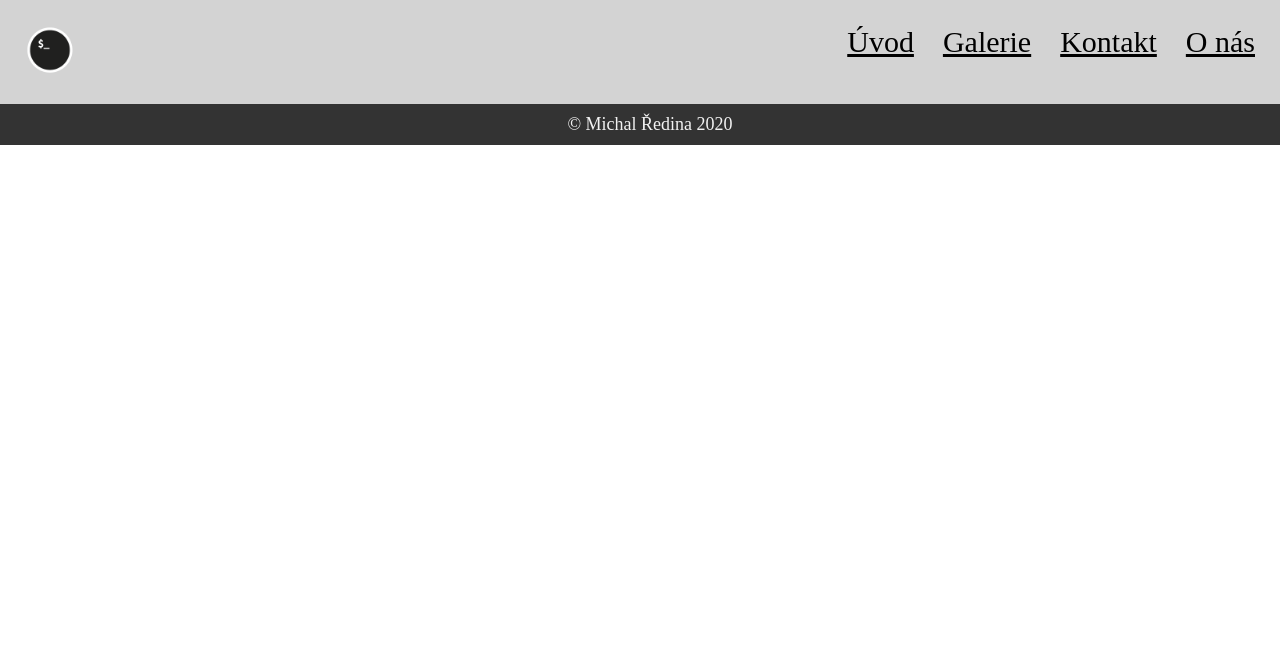
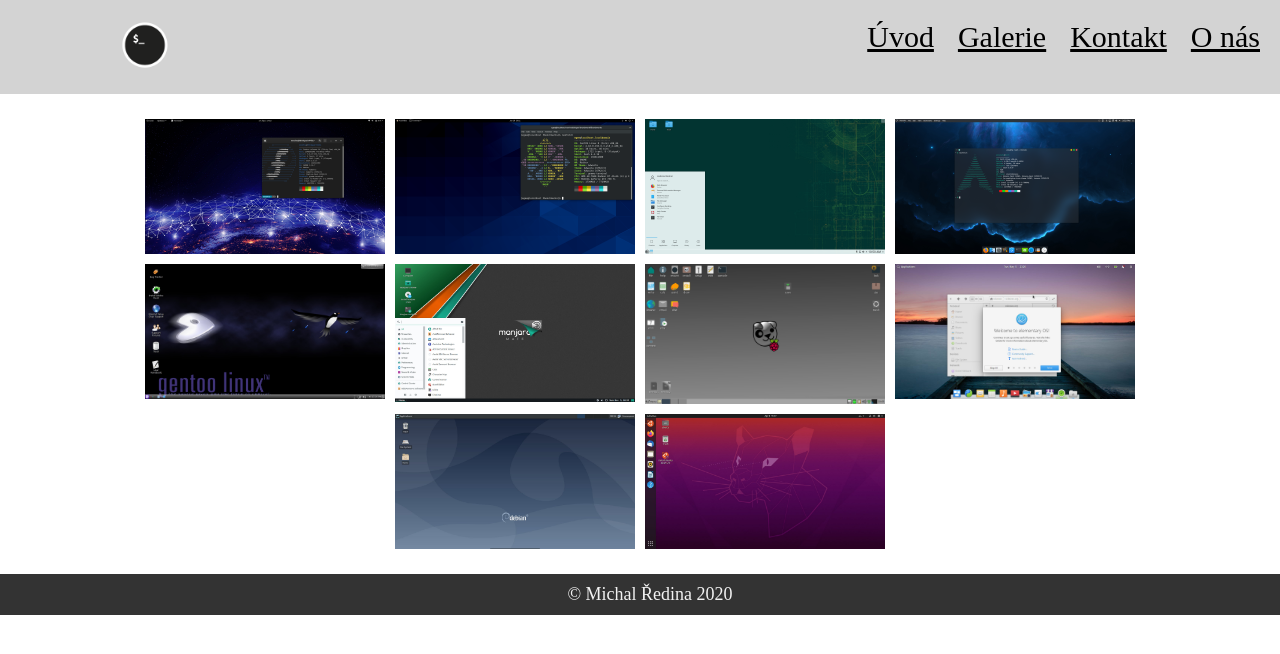
Before and after one commit to mredina/IWWW, a PHP site: page /gallery.html in a window 1280 px wide. Shown: the top 654 px of the page. Run offline with PHP 8.4, Linux system fonts and the light colour scheme.

Commit message:
Obrazky galerie, formulář

```diff
--- a/Cv02/css/style.css
+++ b/Cv02/css/style.css
@@ -8,15 +8,16 @@ body{
     background-color: lightgrey;
     display: flex;
     justify-content: space-between;
-    padding: 25px;
+    padding: 20px;
 }
 nav a {
     color: Black;
     font-size: 30px;
-    margin-left: 25px;
+    margin-left: 20px;
 }
 
 #logo{
+    margin-left: 100px;
     height: 50px;
     width: 50px;
 }
@@ -79,5 +80,108 @@ footer {
 }
 
 .centerContentWrapper{
+    width: 90%;
+}
+
+/* Galerie */
+#galerie {
+    width: 1000px;
+    padding: 20px;
+    margin: auto;
+}
+
+.obrazekWrapper {
+    display: flex;
+    justify-content: center;
+    flex-wrap: wrap;
+}
+
+.obrazekWrapper img {
+    box-sizing: border-box;
+    max-width: 240px;
+    display: block;
+}
+
+.detail {
+    position: relative;
+    margin: 5px;
+    display: block;
+    height: fit-content;
+
+}
+
+.jmeno {
+    position: absolute;
+    top: 0;
     width: 100%;
+    height: 100%;
+    background-color: #095670;
+    transition: .5s ease;
+    opacity: 0;
 }
+
+.text {
+    color: white;
+    font-weight: bold;
+    text-decoration: none;
+    font-size: 26px;
+    position: absolute;
+    top: 50%;
+    left: 50%;
+    transform: translate(-50%, -50%);
+}
+
+.detail:hover .jmeno {
+    opacity: 0.7;
+}
+
+/* Form */
+.form{
+    margin: auto;
+}
+
+input, select, textarea{
+    width: 100%;
+    padding: 10px;
+    box-sizing: border-box;
+    border: 1px solid black;
+}
+
+label{
+    width: 100px;
+    display: block;
+}
+
+.row{
+    display: flex;
+    justify-content: space-between;
+    margin: 10px;
+}
+
+textarea{
+    resize: none;
+    height: 200px;
+}
+
+
+
+/*Responzivita*/
+
+@media screen and (max-width: 768px) {
+    #galerie {
+        width: 80%;
+    }
+
+    .form {
+        max-width: 100%;
+    }
+
+    table textarea {
+        box-sizing: border-box;
+        resize: vertical;
+
+    }
+
+}
+
+/* Print */
--- a/Cv02/gallery.html
+++ b/Cv02/gallery.html
@@ -18,6 +18,72 @@
     </nav>
 </div>
 
+<section id="galerie">
+    <div class="obrazekWrapper">
+        <a href="desktop.html" class="detail">
+            <img src="img/desktop.png" alt="Desktop">
+            <div class="jmeno">
+                <div class="text">Fedora můj desktop</div>
+            </div>
+        </a>
+        <a href="desktop.html" class="detail">
+            <img src="img/centos.png" alt="CentOS">
+            <div class="jmeno">
+                <div class="text">CentOS</div>
+            </div>
+        </a>
+        <a href="desktop.html" class="detail">
+            <img src="img/opensuse.png" alt="OpenSUSE">
+            <div class="jmeno">
+                <div class="text">OpenSUSE</div>
+            </div>
+        </a>
+        <a href="desktop.html" class="detail">
+            <img src="img/arch.png" alt="Arch Linux">
+            <div class="jmeno">
+                <div class="text">Arch Linux</div>
+            </div>
+        </a>
+        <a href="desktop.html" class="detail">
+            <img src="img/gentoo.jpg" alt="Gentoo">
+            <div class="jmeno">
+                <div class="text">Gentoo</div>
+            </div>
+        </a>
+        <a href="desktop.html" class="detail">
+            <img src="img/manjaro.jpg" alt="Manjaro">
+            <div class="jmeno">
+                <div class="text">Manjaro</div>
+            </div>
+        </a>
+        <a href="desktop.html" class="detail">
+            <img src="img/puppy.png" alt="Puppy Linux">
+            <div class="jmeno">
+                <div class="text">Puppy Linux</div>
+            </div>
+        </a>
+        <a href="desktop.html" class="detail">
+            <img src="img/elementaryos.jpeg" alt="ElementaryOS">
+            <div class="jmeno">
+                <div class="text">ElementaryOS</div>
+            </div>
+        </a>
+        <a href="desktop.html" class="detail">
+            <img src="img/debian.jpg" alt="debian">
+            <div class="jmeno">
+                <div class="text">Debian</div>
+            </div>
+        </a>
+        <a href="desktop.html" class="detail">
+            <img src="img/ubuntu.jpg" alt="Ubuntu">
+            <div class="jmeno">
+                <div class="text">Ubuntu</div>
+            </div>
+        </a>
+    </div>
+</section>
+
+
 <footer>
     <span>&copy; Michal Ředina 2020</span>
 </footer>
--- a/Cv02/index.html
+++ b/Cv02/index.html
@@ -1,10 +1,12 @@
 <!DOCTYPE html>
 <html lang="en">
+
 <head>
     <meta charset="UTF-8">
     <title>Titulek</title>
     <link rel="stylesheet" href="css/style.css">
 </head>
+
 <body>
 <div id="menu">
     <div>
@@ -20,8 +22,8 @@
 
 <section id="main">
     <h1 class="mainTitel">Linuxový blog</h1>
-    <div class="button"> Vstup </div>
 </section>
+
 <div class="centerContentWrapper">
     <h2>Mé oblíbené distribuce</h2>
 </div>
```
Also changed, not shown: Cv02/desktop.html (added, +36 -0 lines), Cv02/form.html (+22 -0 lines), Cv02/img/arch.png (added), Cv02/img/debian.jpg (added), Cv02/img/desktop.png (added), Cv02/img/elementaryos.jpeg (added), Cv02/img/gentoo.jpg (added), Cv02/img/opensuse.png (added), Cv02/img/puppy.png (added), Cv02/img/ubuntu.jpg (added).
